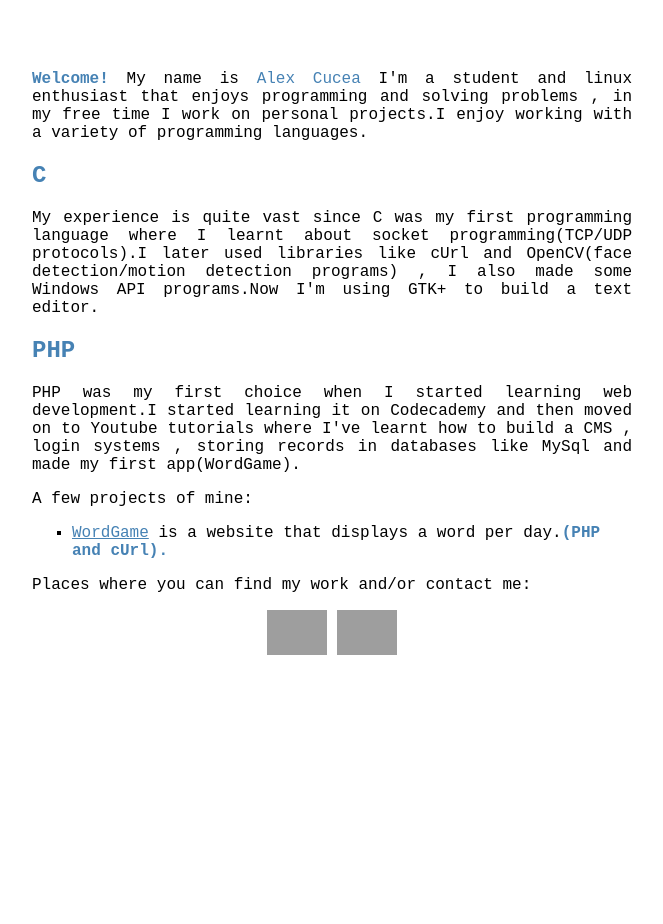
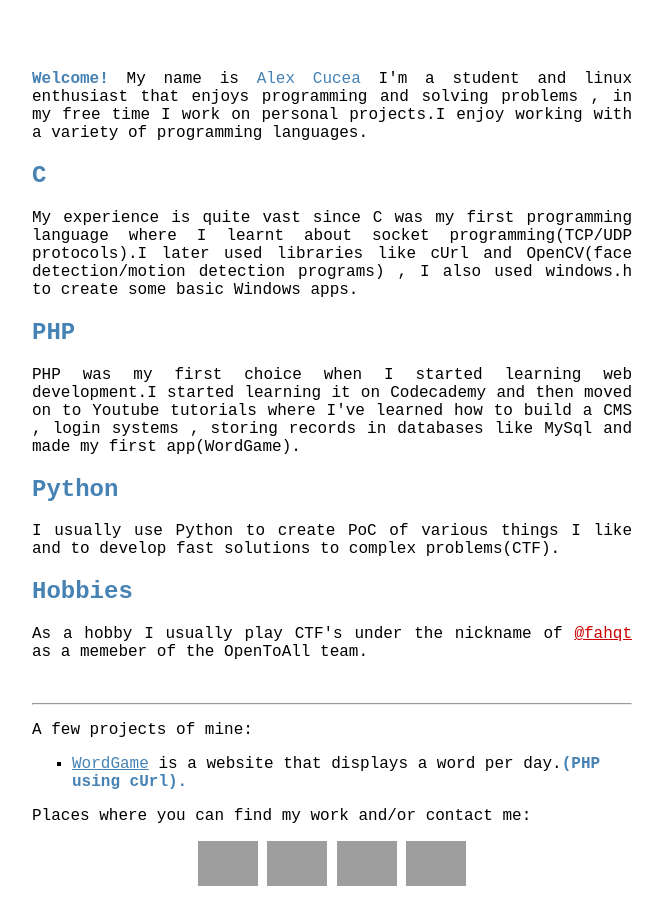
Before and after one commit to fahqt/fahqt.github.io, a plain HTML site: page index.html in a window 1280 px wide. Shown: the whole page, without its empty margins (308-971 px from the left). Before the commit the page ends 800 px from the top, so only its background shows below. Drawn offline with Linux system fonts and the light colour scheme; grey boxes are pictures that could not be loaded.

Commit message:
Update index.html

```diff
--- a/index.html
+++ b/index.html
@@ -7,12 +7,14 @@
 		font-family:"Courier New", Courier, monospace;
 		margin:70px;
 		}
+
 	 .imp{
 		color:#4682B4;
 		}
 	.impr{
 		color:#4682B4;
 		}
+
 	  p{
 		text-align:justify;
 		font-size:1em;
@@ -28,6 +30,9 @@
 		margin: auto;
 		}
 
+	  .nickname {
+		color:#cc0000;
+	}
       </style>
   </head>
   <body>
@@ -37,21 +42,31 @@
 	<p><b class="imp">Welcome!</b> My name is <a class="impr" id="impr">Alex Cucea</a> I'm a student and linux enthusiast that enjoys programming and solving problems , in my free time I work on personal projects.I enjoy working with a variety of programming languages.</p>
 
 	<h2 class="impr">C</h2>
-	<p>My experience is quite vast since C was my first programming language where I learnt about socket programming(TCP/UDP protocols).I later used libraries like cUrl and OpenCV(face detection/motion detection programs) , I also made some Windows API programs.Now I'm using GTK+ to build a text editor.</p>
+	<p>My experience is quite vast since C was my first programming language where I learnt about socket programming(TCP/UDP protocols).I later used libraries like cUrl and OpenCV(face detection/motion detection programs) , I also used windows.h to create some basic Windows apps.</p>
 
 	<h2 class="impr">PHP</h2>
-	<p>PHP was my first choice when I started learning web development.I started learning it on Codecademy and then moved on to Youtube tutorials where I've learnt how to build a CMS , login systems , storing records in databases like MySql and made my first app(WordGame).</p>
+	<p>PHP was my first choice when I started learning web development.I started learning it on Codecademy and then moved on to Youtube tutorials where I've learned how to build a CMS , login systems , storing records in databases like MySql and made my first app(WordGame).</p>
 
+	<h2 class="impr">Python</h2>
+	<p>I usually use Python to create PoC of various things I like and to develop fast solutions to complex problems(CTF).</p>
+
+	<h2 class="impr">Hobbies</h2>
+	<p>As a hobby I usually play CTF's under the nickname of <a href="https://ctftime.org/user/17123" class="nickname">@fahqt</a> as a memeber of the OpenToAll team.</p>
+
+	</br>
+	<hr>
 	<p>A few projects of mine:</p>
 
 	<ul>
-	  <li><a href="http://www.wordgame.96.lt" class="imp">WordGame</a> is a website that displays a word per day.<b class="imp">(PHP and cUrl).</b></li>
+	  <li><a href="http://www.wordgame.96.lt" class="imp">WordGame</a> is a website that displays a word per day.<b class="imp">(PHP using cUrl).</b></li>
 	</ul>
 
 	<p>Places where you can find my work and/or contact me:</p>
 	<center>
 	<a href="https://github.com/acucea"><img style="width:10%;height:10%;" src="https://assets-cdn.github.com/images/modules/logos_page/GitHub-Mark.png"></a>
-	<a href="mailto:scwartz@protonmail.com"><img style="width:10%;height:10%;"img src="https://encrypted-tbn3.gstatic.com/images?q=tbn:ANd9GcTvlSU1bXLR65WJP3XXCcQ2Tg-79-b6ZJZNtC1RZcgaNIyzIlE8"></a>
+	<a href="mailto:scwartz@protonmail.com"><img style="width:10%;height:10%;" src="https://encrypted-tbn3.gstatic.com/images?q=tbn:ANd9GcTvlSU1bXLR65WJP3XXCcQ2Tg-79-b6ZJZNtC1RZcgaNIyzIlE8"></a>
+	<a href="https://www.root-me.org/FAHQT"><img style="width:10%;height:10%;" src="http://www.redeszone.net/app/uploads/2016/05/Logo-Root-Me-150x150.png"></a>
+	<a href="https://www.cybrary.it/members/fahqt"><img style="width:10%;height:10%;" src="https://d1qb2nb5cznatu.cloudfront.net/startups/i/625839-a11bdc4313315f4cf84e238987f47842-medium_jpg.jpg?buster=1467827340"></a>
 	</center>
 	</div>
   </body>
```
